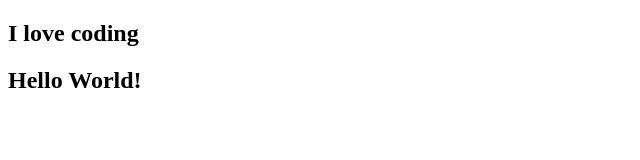
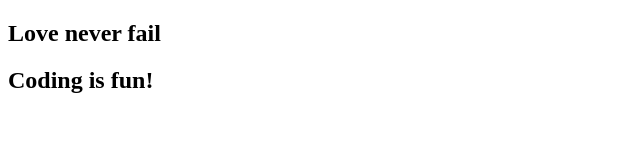
Before and after one commit to ColinAdo/learning-react, a React (Vite) app: page / in a window 1280 px wide. Shown: the top 160 px of the page, without its empty margins (0-640 px from the left). Built offline with nearby package versions, Linux system fonts and the light colour scheme.

Commit message:
Add conditional component display using ternary operator

```diff
--- a/src/App.jsx
+++ b/src/App.jsx
@@ -1,12 +1,12 @@
 import Condition from './components/Condition';
-import ConditionalComponent from './components/ConditionalElement';
+import ConditionalTernary from './components/ConditionalTernary';
 
 
 function App() {
 
   return (
     <div className="App">
-      <ConditionalComponent />
+      <ConditionalTernary />
       <Condition />
     </div>
   )
--- a/src/components/Condition.jsx
+++ b/src/components/Condition.jsx
@@ -2,18 +2,6 @@ import Code from "./Code";
 import Greetings from "./Greetings";
 
 export default function Condition() {
-    const display = false;
-    if (display) {
-        return (
-            <div>
-                <Code />
-            </div>
-        )
-    } else {
-        return (
-            <div>
-                <Greetings />
-            </div>
-        )
-    }
+    const display = true;
+    return display ? <Code /> : <Greetings />;
 }
--- a/src/components/ConditionalElement.jsx
+++ /dev/null
@@ -1,17 +0,0 @@
-// Element variable => is a variable that allow you to store HTML elements,
-// It help you to avoid two return statements.
-
-export default function ConditionalComponent() {
-    // Delcaring element variable
-    let message;
-    const display = true;
-
-    if (display) {
-        message = <h2>I love coding</h2>;
-    } else {
-        message = <h2>I love soccer</h2>;
-    }
-    return message;
-
-
-}
--- /dev/null
+++ b/src/components/ConditionalTernary.jsx
@@ -0,0 +1,4 @@
+export default function ConditionalTernary() {
+    const display = false;
+    return display ? <h2>Love is blind</h2> : <h2>Love never fail</h2>;
+}
```
